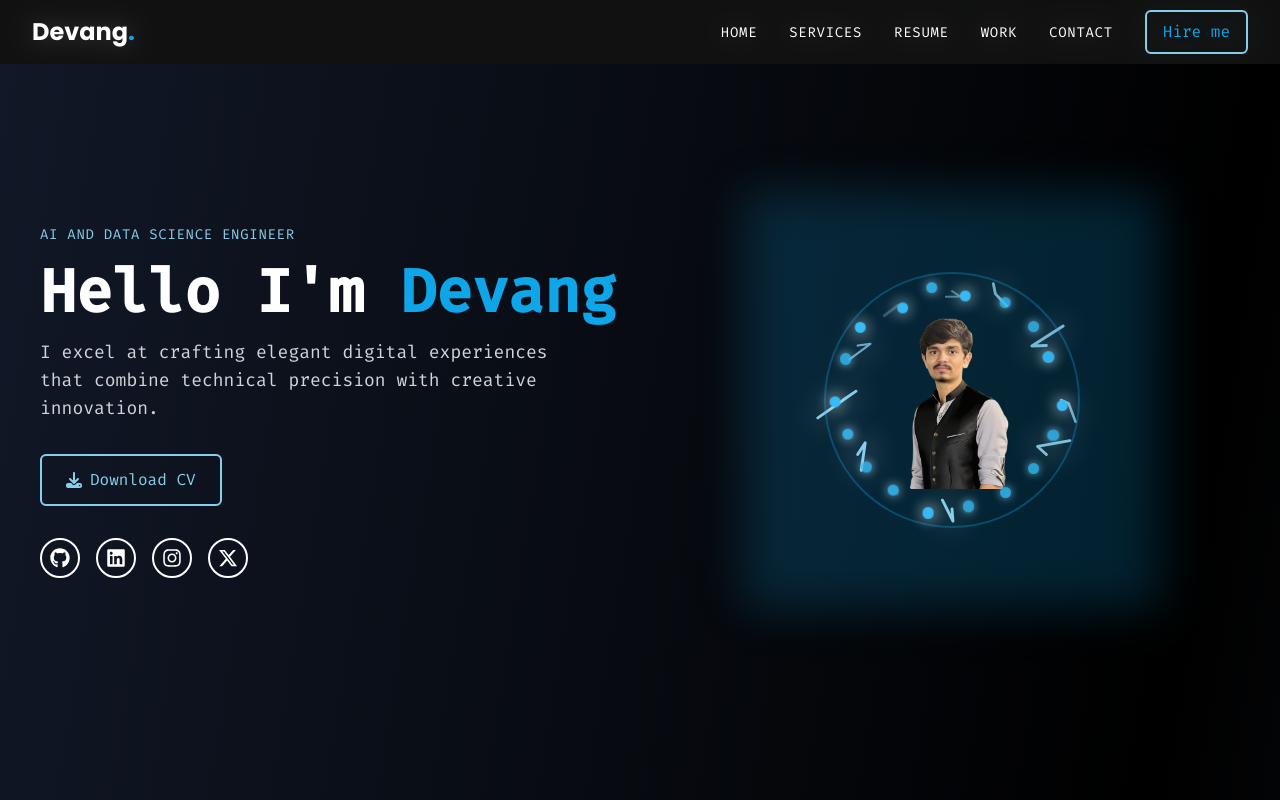
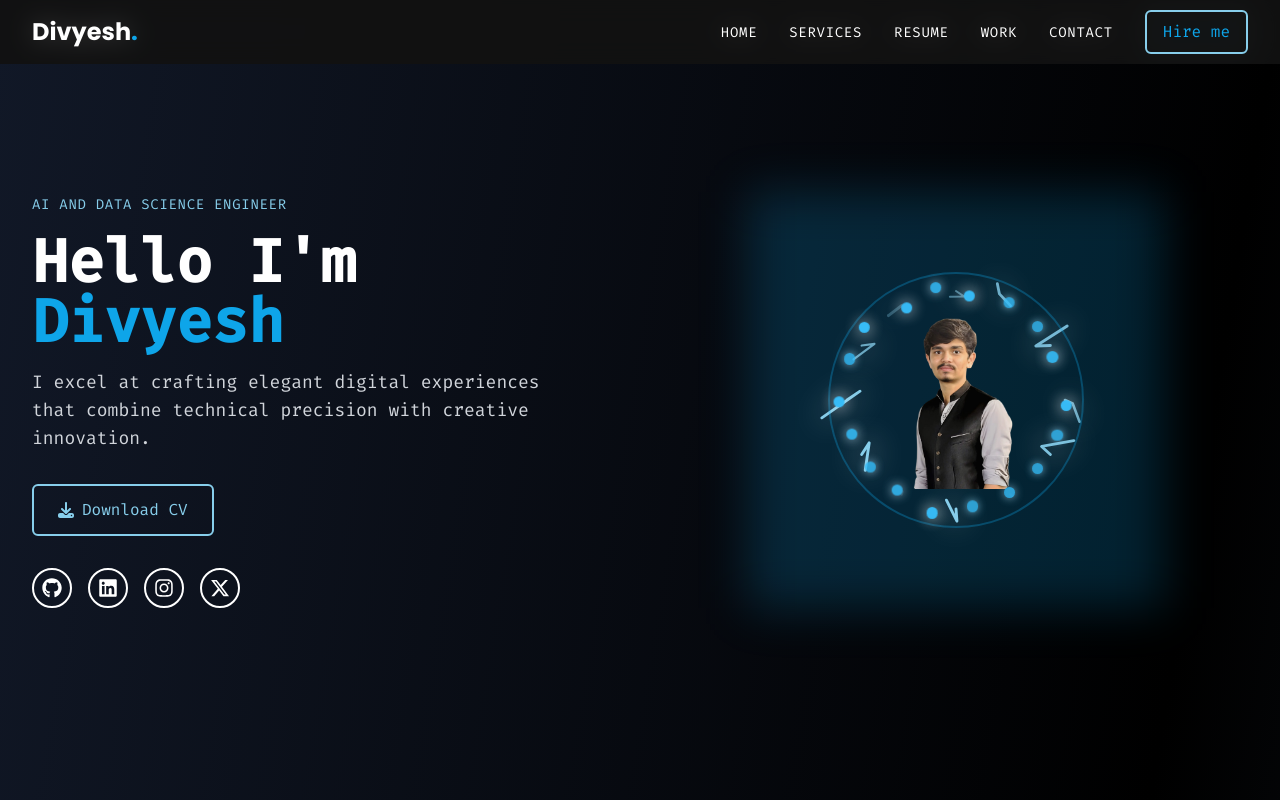
Before and after one commit to DEVang0876/divyeshsite, a React (Vite) app: page / in a window 1280 px wide. Shown: the top 800 px of the page. Built offline with nearby package versions, Linux system fonts and the light colour scheme.

Commit message:
updated names

```diff
--- a/src/components/Contact.jsx
+++ b/src/components/Contact.jsx
@@ -214,10 +214,10 @@ const Contact = () => {
               <div>
                 <h3 className="text-sm md:text-base font-bold text-white font-fira">Email</h3>
                 <a
-                  href="mailto:devang454147@gmail.com"
+                  href="mailto:divyeshdevang18@gmail.com"
                   className="text-xs md:text-sm text-gray-400 hover:text-[#87CEEB] transition-colors duration-300 font-poppins"
                 >
-                  devang454147@gmail.com
+                  divyeshdevang18@gmail.com
                 </a>
               </div>
             </motion.div>
--- a/src/components/Hero.jsx
+++ b/src/components/Hero.jsx
@@ -64,7 +64,7 @@ const Hero = () => {
               </motion.span>
               <motion.h1 className="text-3xl md:text-6xl font-bold font-fira">
                 Hello I'm{' '}
-                <span className="text-sky-500">Devang</span>
+                <span className="text-sky-500">Divyesh</span>
               </motion.h1>
               <motion.p className="text-base md:text-lg text-gray-300 max-w-lg font-fira">
                 I excel at crafting elegant digital experiences that combine
@@ -189,7 +189,7 @@ const Hero = () => {
               <div className="absolute inset-16 md:inset-20 rounded-full overflow-hidden border-2 border-sky-500/30 flex items-center justify-center">
                 <img
                   src={dhairya}
-                  alt="Devang"
+                  alt="Divyesh"
                   className="w-[6rem] md:w-[8rem] object-cover"
                 />
               </div>
--- a/src/components/Navbar.jsx
+++ b/src/components/Navbar.jsx
@@ -75,7 +75,7 @@ const Navbar = () => {
             className="text-2xl font-bold font-poppins"
           >
             <Link to="/" className="text-white hover:text-sky-500 transition-colors duration-300">
-              Devang<span className="text-sky-500">.</span>
+              Divyesh<span className="text-sky-500">.</span>
             </Link>
           </motion.div>
 
```
